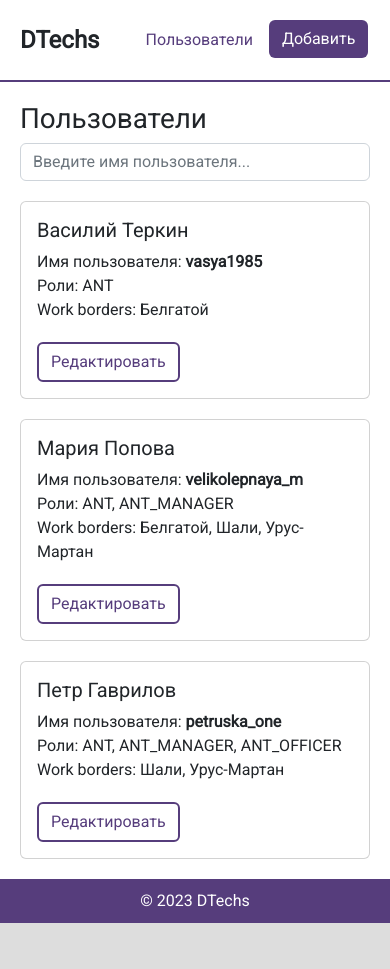
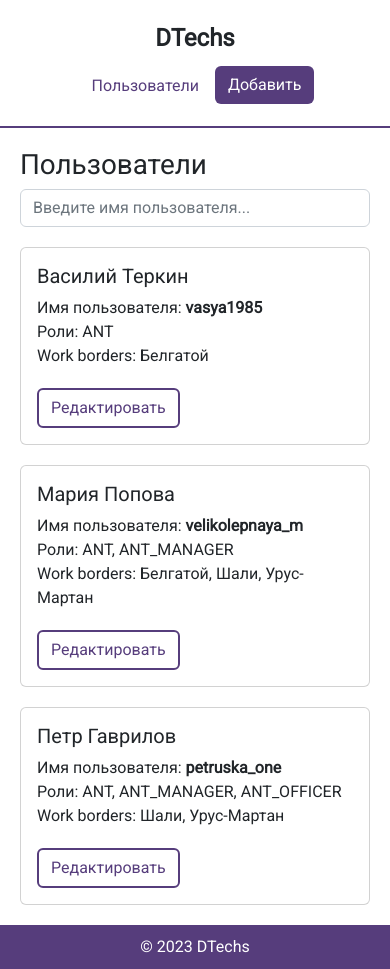
Before and after one commit to karpo518/dt, a React app: page / in a window 390 px wide. Before the commit the page ends 923 px from the top, so only its background shows below. Built offline with nearby package versions, Linux system fonts and the light colour scheme.

Commit message:
Исправление ошибки адаптива в шапке

```diff
--- a/src/components/layout/header/Header.module.scss
+++ b/src/components/layout/header/Header.module.scss
@@ -4,13 +4,29 @@
   padding: 20px;
   border-bottom: 2px solid #563d7c;
 
+  @media screen and (max-width: 400px) {
+    display: block;
+  }
+
   .slogan {
     font-size: 24px;
     font-weight: bold;
     margin-right: 30px;
+
+    @media screen and (max-width: 400px) {
+      margin-right: 0px;
+      text-align: center;
+    }
   }
 
   .menu {
+
+    @media screen and (max-width: 400px) {
+      margin: 0px auto;
+      justify-content: center;
+      margin-top: 10px;
+    }
+
     a {
       color: #563d7c;
 
```
